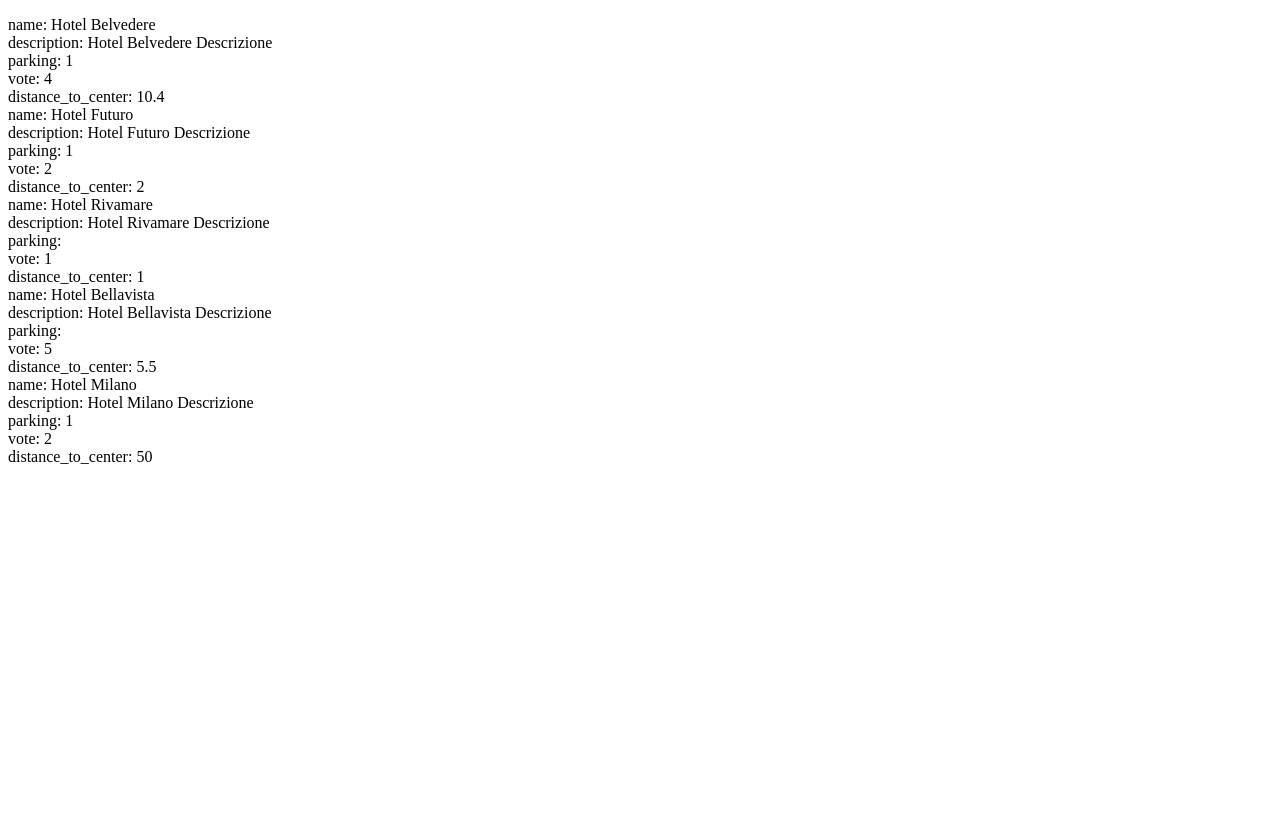
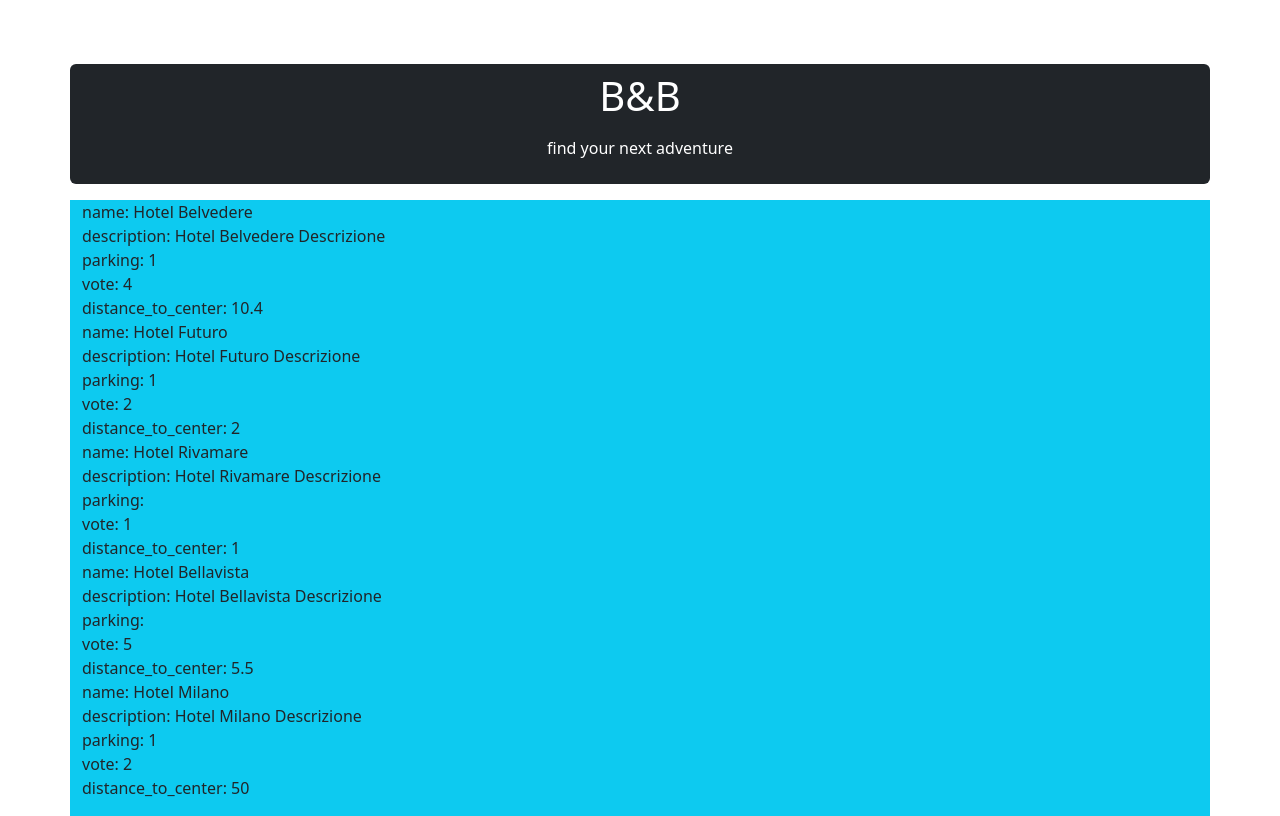
Before and after one commit to LivingtonMerello98/php-hotel, a PHP site: page / in a window 1280 px wide. Before the commit the page ends 464 px from the top, so only its background shows below. Run offline with PHP 8.4, Linux system fonts and the light colour scheme.

Commit message:
[upd] bootsrap imported in project and style structure started

```diff
--- a/index.php
+++ b/index.php
@@ -47,10 +47,19 @@ $hotels = [
 <head>
     <meta charset="UTF-8">
     <meta name="viewport" content="width=device-width, initial-scale=1.0">
+    <link href="https://cdn.jsdelivr.net/npm/bootstrap@5.3.3/dist/css/bootstrap.min.css" rel="stylesheet" integrity="sha384-QWTKZyjpPEjISv5WaRU9OFeRpok6YctnYmDr5pNlyT2bRjXh0JMhjY6hW+ALEwIH" crossorigin="anonymous">
     <title>php hotel</title>
 </head>
 
 <body>
+
+    <div class="container mt-5">
+        <div class="row">
+            <div class="col-12 bg-dark text-center rounded my-3 py-2 text-white">
+                <h1 class="mb-3">B&B</h1>
+                <p>find your next adventure</p>
+            </div>
+            <div class="col-12 bg-info">
                 <p>
                     <?php
                     //per ogni oggetto presente all interno dell array associativo stampiamo chiave e valore
@@ -61,6 +70,11 @@ $hotels = [
                     }
                     ?>
                 </p>
+            </div>
+        </div>
+    </div>
+
+    <script src="https://cdn.jsdelivr.net/npm/bootstrap@5.3.3/dist/js/bootstrap.bundle.min.js" integrity="sha384-YvpcrYf0tY3lHB60NNkmXc5s9fDVZLESaAA55NDzOxhy9GkcIdslK1eN7N6jIeHz" crossorigin="anonymous"></script>
 </body>
 
 </html>
```
Also changed, not shown: readme.md. Lines whose indentation alone changed are shown as unchanged.
